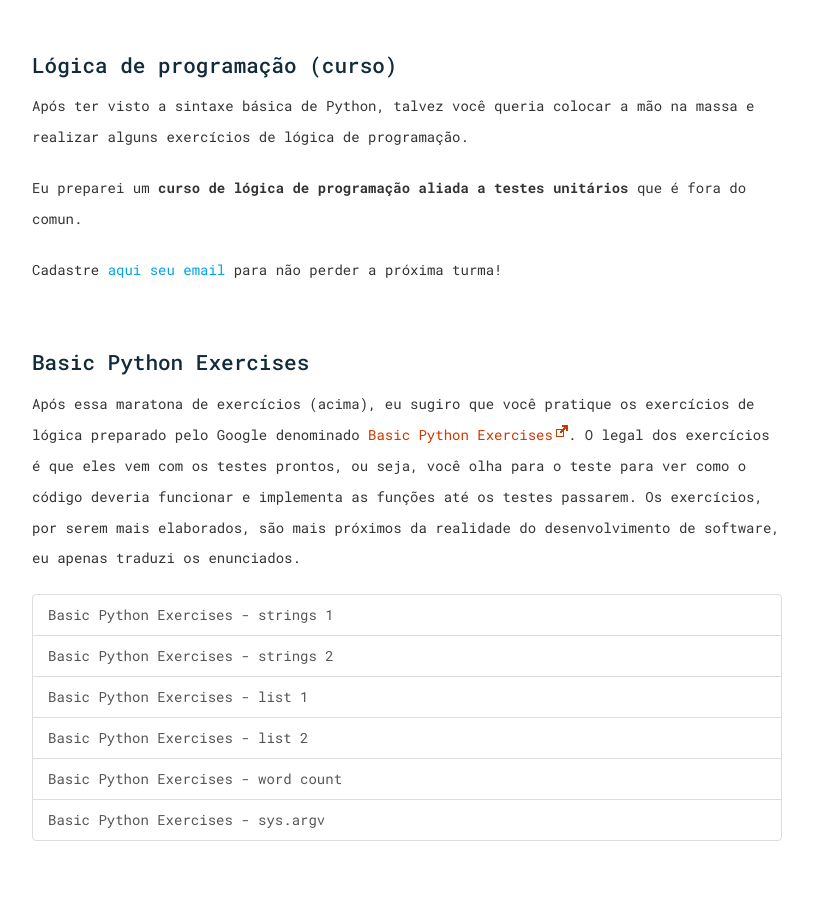
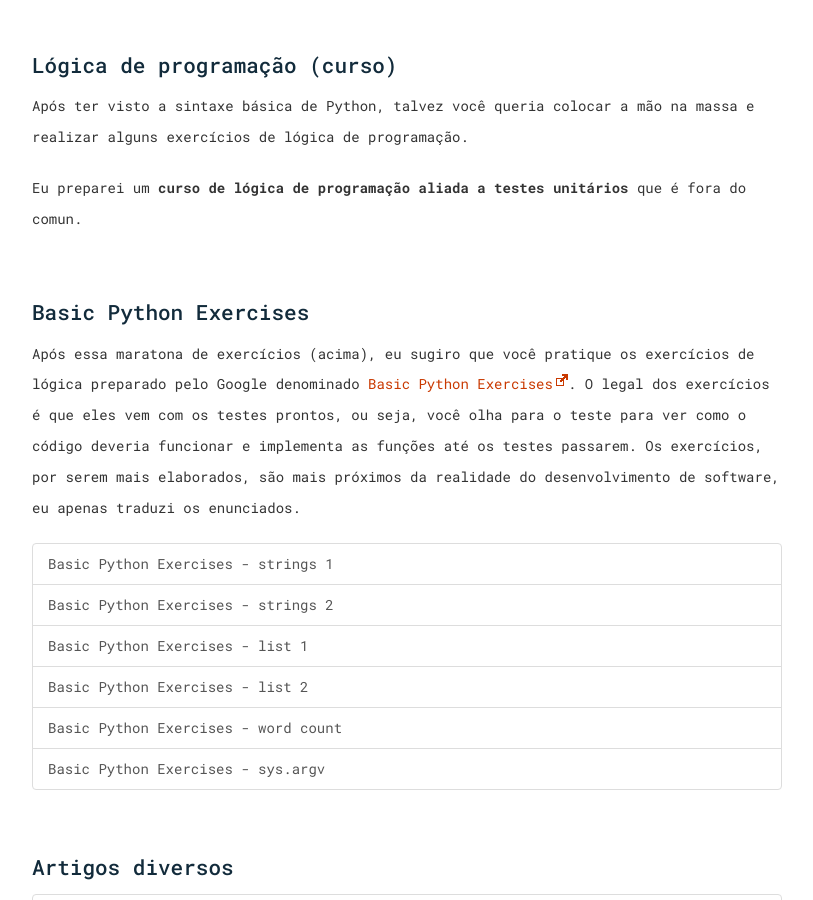
Before and after one commit to website-devfuria/python, a Jekyll site: the page built from index.md, in a window 1280 px wide and 900 px high, scrolled down 2134 px. Shown: the whole window, without its empty margins (233-1046 px from the left). Built offline with Jekyll 4.4.1, drawn with Linux system fonts in a browser that asks for light colours.

Commit message:
Update index.md

```diff
--- a/index.md
+++ b/index.md
@@ -54,9 +54,6 @@ Após ter visto a sintaxe básica de Python, talvez você queria colocar a mão
 lógica de programação.
 
 Eu preparei um __curso de lógica de programação aliada a testes unitários__ que é fora do comun.
-
-Cadastre [aqui seu email](/logica-de-programacao/curso-de-logica.php?utm_source=devfuria.com.br&utm_campaign=logica-proxima-turma&utm_medium=python-index)
-para não perder a próxima turma!
 
 
 <!--
```
